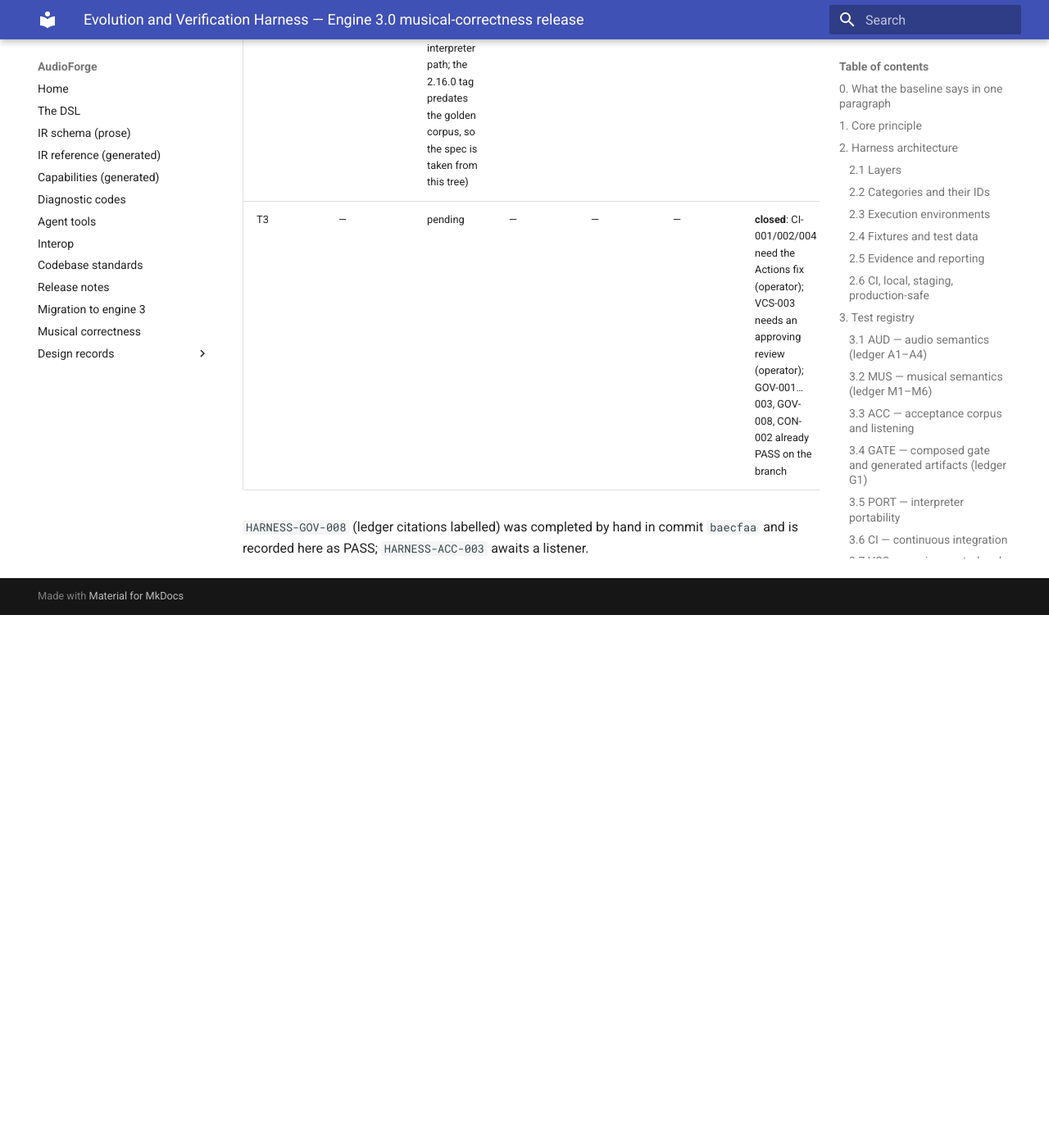
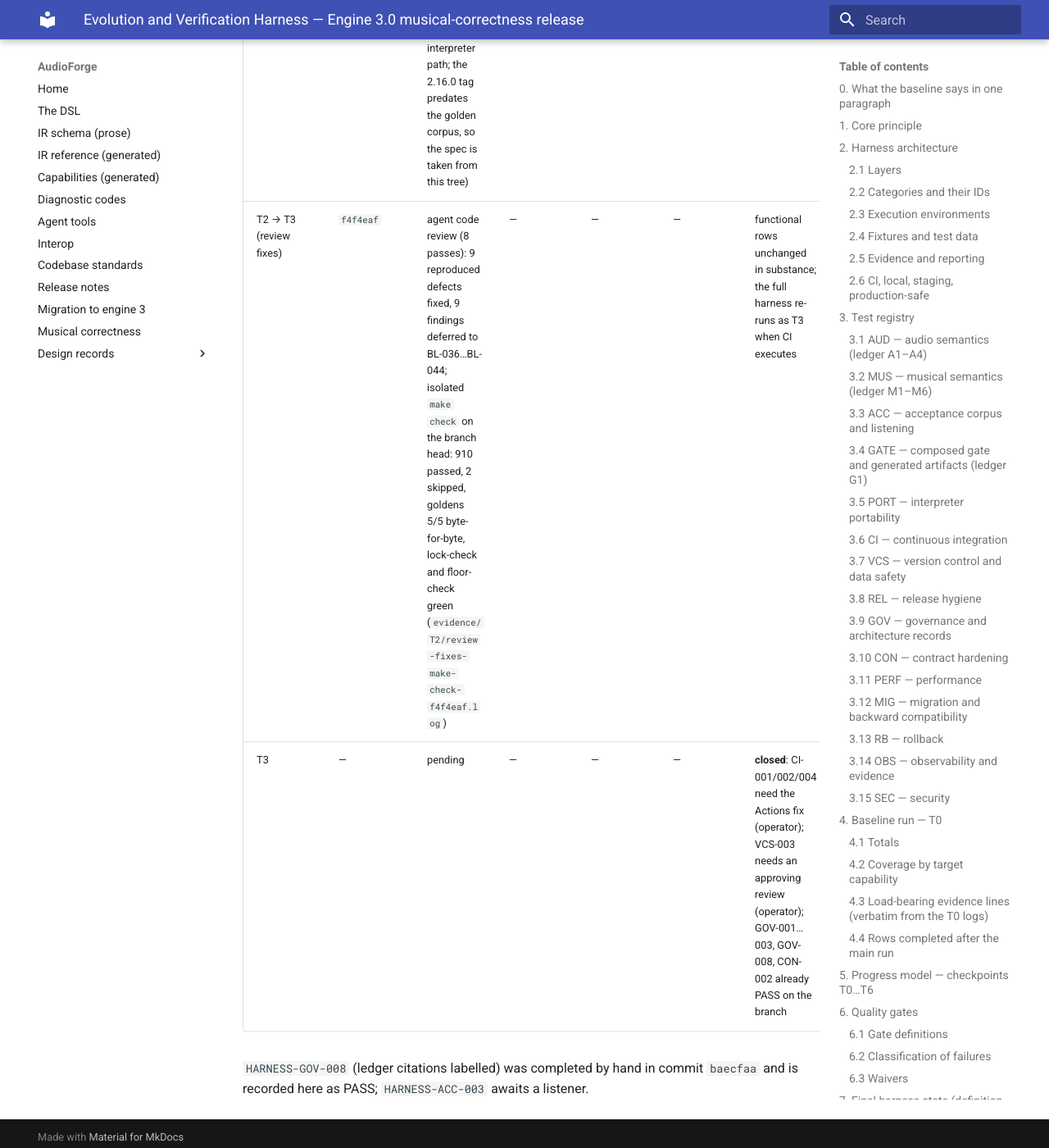
Before and after one commit to pedroanisio/audioforge, an MkDocs documentation site: the page built from docs/evolution/harness.md, in a window 1280 px wide and 1400 px high, scrolled down 36975 px. Shown: the whole window at 82% size. Built offline with MkDocs 1.6.1 and Material for MkDocs 9.7.7, drawn with Linux system fonts in a browser that asks for light colours; before the commit the page ends 37725 px from its top, so only the background shows below that.

Commit message:
docs(evidence): review-fix gate log and checkpoint-log row
Isolated `make check` on f4f4eaf after the review fixes: 910 passed, 2
skipped, goldens byte-for-byte, lock-check and floor-check green. harness.md §9
records the review outcome (9 defects fixed, 9 deferred to BL-036..BL-044).

Co-Authored-By: Claude Fable 5.1 <noreply@anthropic.com>

```diff
--- a/docs/evolution/harness.md
+++ b/docs/evolution/harness.md
@@ -650,6 +650,7 @@ follows §5 and §6. Counts exclude rows the runner filtered out.
 | T0 | `60c0fd5` + uncommitted repair | manual commands (2026-09-05) | 30 | 24 | 4 / — | baseline recorded |
 | T1 | `4157c74` (`release/engine-3.0.0`) | `HARNESS_ONLY` = the T1 gate rows + CI-001 | 7 | 1 (CI-001) | — | **open**: VCS-001, VCS-002, REL-004, PORT-001, OBS-002, GATE-006, SEC-002 all PASS; CI-001 diagnosed in `evidence/T1/ci-root-cause.md`, owner = repository admin |
 | T2 | `4157c74` | full run; `T2-attempt1` on `cacee01` exposed five runner defects and two real gaps, fixed before this run; MIG-001 re-measured in `T2-supplement` after two more runner fixes (relative interpreter path; the 2.16.0 tag predates the golden corpus, so the spec is taken from this tree) | 49 + 1 | 7 (CI-001…004, VCS-003, VCS-004, REL-003) | 2 MANUAL (ACC-003, GOV-008) | **open**: every T2 gate row PASS on the branch head; PORT-002/003 green (3.11: 253 s, 3.12: 194 s); RB-002 PASS with the documented fixture failure tolerated; SEC-001 PASS under `unshare -rn` |
+| T2 → T3 (review fixes) | `f4f4eaf` | agent code review (8 passes): 9 reproduced defects fixed, 9 findings deferred to BL-036…BL-044; isolated `make check` on the branch head: 910 passed, 2 skipped, goldens 5/5 byte-for-byte, lock-check and floor-check green (`evidence/T2/review-fixes-make-check-f4f4eaf.log`) | — | — | — | functional rows unchanged in substance; the full harness re-runs as T3 when CI executes |
 | T3 | — | pending | — | — | — | **closed**: CI-001/002/004 need the Actions fix (operator); VCS-003 needs an approving review (operator); GOV-001…003, GOV-008, CON-002 already PASS on the branch |
 
 `HARNESS-GOV-008` (ledger citations labelled) was completed by hand in commit `baecfaa` and
```
Also changed, not shown: 1 other file.
